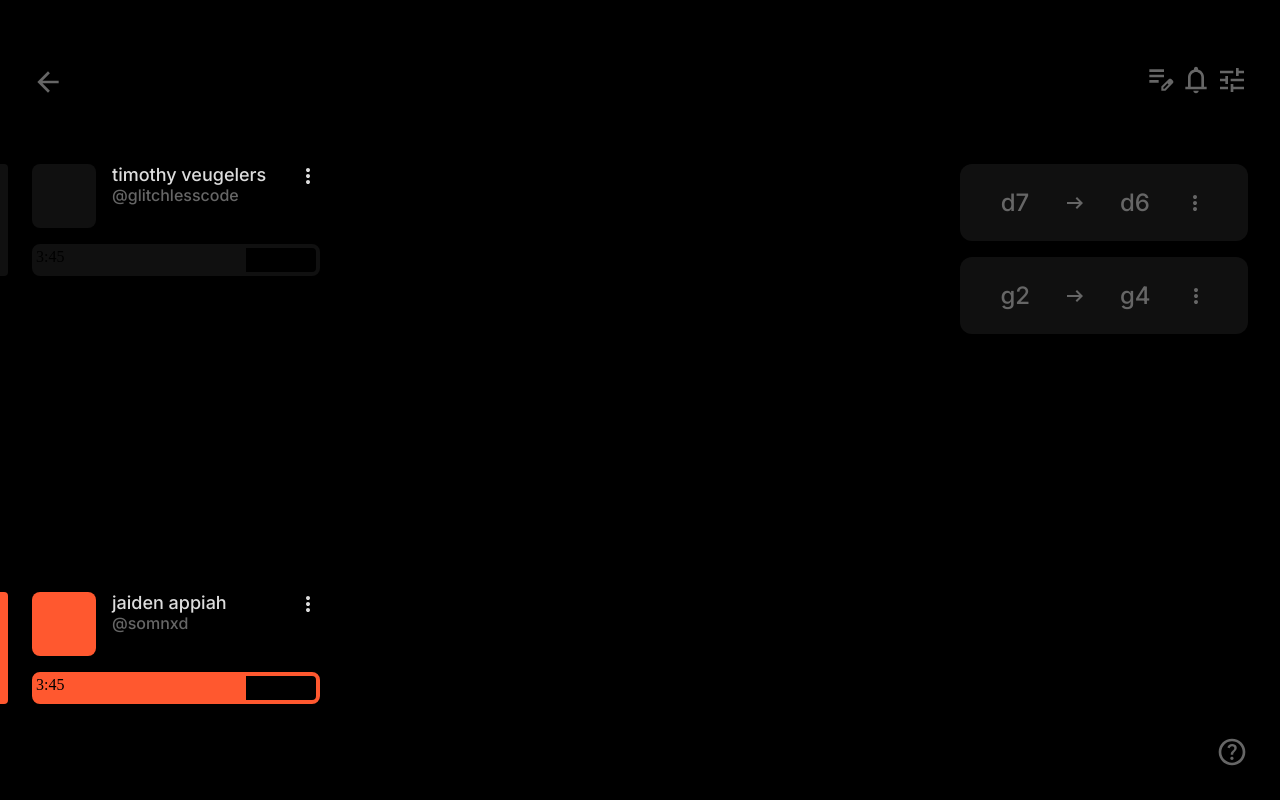
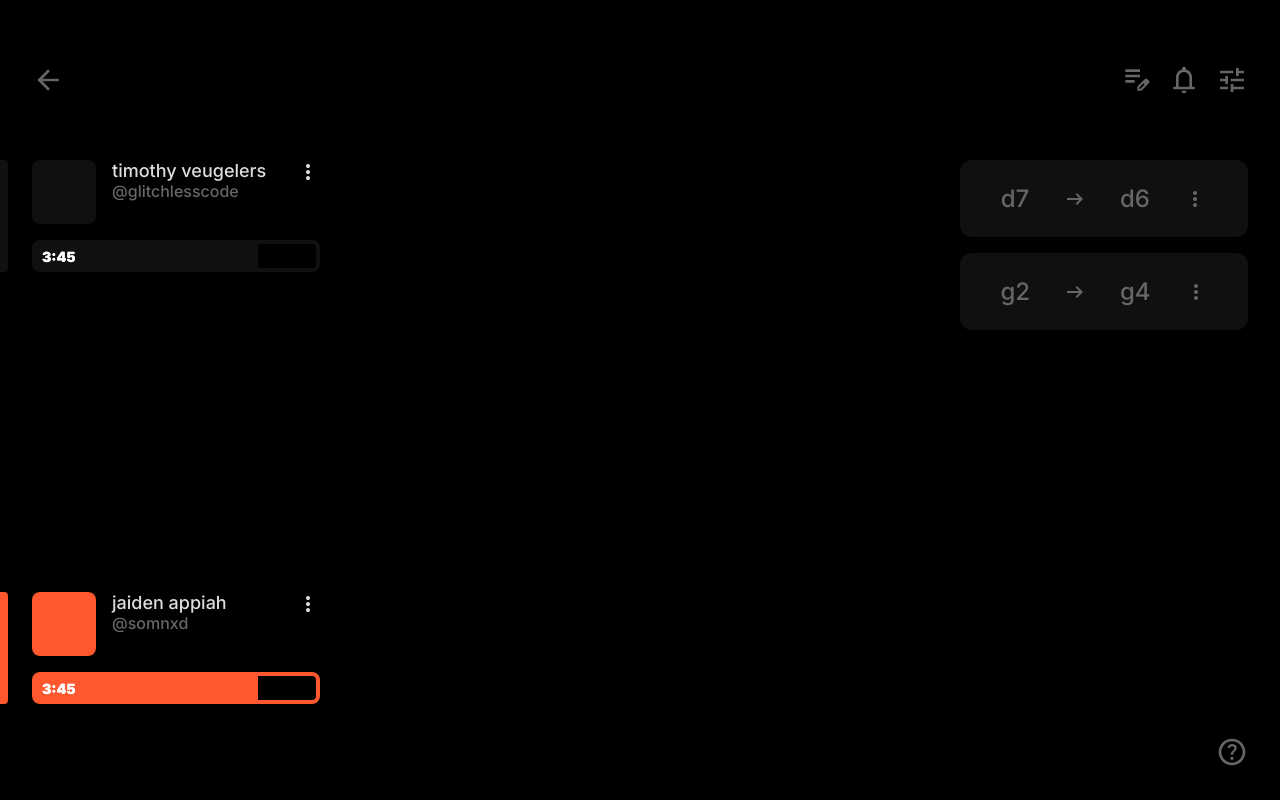
Before and after one commit to GlitchlessCode/chesstacean, a plain HTML site: page public/pages/index.html in a window 1280 px wide. Drawn offline with Linux system fonts and the light colour scheme.

Commit message:
finished clock, polished transitions and responsiveness

```diff
--- a/planning.txt
+++ b/planning.txt
@@ -28,6 +28,6 @@ class Move {
 }
 
 class Position {
-  x: i64
-  y: i64
+  x: u8
+  y: u8
 }
--- a/public/css/index.css
+++ b/public/css/index.css
@@ -378,6 +378,11 @@ div.game > nav svg:active {
 	scale: 0.95;
 }
 
+div.game > nav > div.options {
+	gap: 16px;
+	display: flex;
+}
+
 div.game > div.left {
 	display: flex;
 	flex-direction: column;
@@ -402,6 +407,9 @@ div.game > div.left > div.player > div.turn-marker {
 	width: var(--turn-marker-width);
 	height: 100%;
 
+	transition-property: all;
+	transition-duration: .2s;
+
 	border-top-right-radius: var(--turn-marker-border-radius);
 	border-bottom-right-radius: var(--turn-marker-border-radius);
 	background-color: var(--color-midbackground);
@@ -417,6 +425,9 @@ div.game > div.left > div.player > div.avatar {
 
 	grid-row: 1;
 	grid-column: 2;
+
+	transition-property: all;
+	transition-duration: .2s;
 
 	border-radius: 8px;
 	background-color: var(--color-midbackground);
@@ -447,22 +458,32 @@ div.game > div.left > div.player > div.user > div.handle {
 }
 
 div.game > div.left > div.player > div.clock {
+	--clock-border-width: 4px;
+
 	grid-row: 2;
 	grid-column: 2 / 5;
 
-	height: var(--game-margin);
 	margin-top: calc(var(--game-margin) / 2);
 
 	border-color: var(--color-midbackground);
 	border-style: solid;
-	border-width: 4px;
+	border-width: var(--clock-border-width);
 	border-radius: 8px;
+
+	transition-property: all;
+	transition-duration: .2s;
 
 	box-sizing: border-box;
 }
 
 div.game > div.left > div.player > div.clock > div {
-	height: 100%;
+	--vertical-padding: calc(7.5px - var(--clock-border-width));
+	--horizontal-padding: calc(10px - var(--clock-border-width));
+
+	transition-property: all;
+	transition-duration: .2s;
+
+	padding: var(--vertical-padding) var(--horizontal-padding);
 	background-color: var(--color-midbackground);
 }
 
@@ -472,6 +493,17 @@ div.game > div.left > div.player.active > div.clock {
 
 div.game > div.left > div.player.active > div.clock > div {
 	background-color: var(--color-accent);
+}
+
+div.game > div.left > div.player > div.clock > div > div {
+	font-size: 0.875rem;
+	font-family: var(--font-family);
+	font-weight: 900;
+
+	background-clip: text;
+	background-color: var(--color-background);
+
+	filter: invert(1);
 }
 
 div.game > div.left > div.player > svg {
@@ -496,6 +528,7 @@ div.game > div.left > div.player > svg:active {
 div.game > div.right {
 	grid-row: 2;
 	grid-column: 3;
+
 	margin-right: var(--game-margin);
 
 	overflow-y: scroll;
@@ -515,6 +548,7 @@ div.game > div.right > div {
 	justify-content: space-around;
 
 	padding: 24px;
+	min-width: 200px;
 	margin-bottom: 16px;
 
 	color: var(--color-midforeground);
--- a/public/js/modules/ca.chesstacean.components.js
+++ b/public/js/modules/ca.chesstacean.components.js
@@ -17,8 +17,8 @@ export class Position {
 	y;
 
 	/**
-	 * @param {BigInt} x
-	 * @param {BigInt} y
+	 * @param {number} x
+	 * @param {number} y
 	 */
 	constructor(x, y) {
 		this.x = x;
--- a/public/pages/index.html
+++ b/public/pages/index.html
@@ -87,7 +87,7 @@
 				<svg viewBox="0 0 32 32" xmlns="http://www.w3.org/2000/svg">
 					<path d="M10.4333 17.3333L17.8999 24.8L15.9999 26.6666L5.33325 16L15.9999 5.33331L17.8999 7.19998L10.4333 14.6666H26.6666V17.3333H10.4333Z"/>
 				</svg>
-				<div>
+				<div class="options">
 					<svg viewBox="0 0 32 32" xmlns="http://www.w3.org/2000/svg">
 						<path d="M5.33337 18.6666V16H14.6667V18.6666H5.33337ZM5.33337 13.3333V10.6666H20V13.3333H5.33337ZM5.33337 7.99998V5.33331H20V7.99998H5.33337ZM17.3334 26.6666V22.5666L24.7 15.2333C24.9 15.0333 25.1223 14.8889 25.3667 14.8C25.6112 14.7111 25.8556 14.6666 26.1 14.6666C26.3667 14.6666 26.6223 14.7166 26.8667 14.8166C27.1112 14.9166 27.3334 15.0666 27.5334 15.2666L28.7667 16.5C28.9445 16.7 29.0834 16.9222 29.1834 17.1666C29.2834 17.4111 29.3334 17.6555 29.3334 17.9C29.3334 18.1444 29.2889 18.3944 29.2 18.65C29.1112 18.9055 28.9667 19.1333 28.7667 19.3333L21.4334 26.6666H17.3334ZM19.3334 24.6666H20.6L24.6334 20.6L24.0334 19.9666L23.4 19.3666L19.3334 23.4V24.6666ZM24.0334 19.9666L23.4 19.3666L24.6334 20.6L24.0334 19.9666Z"/>
 					</svg>
```
